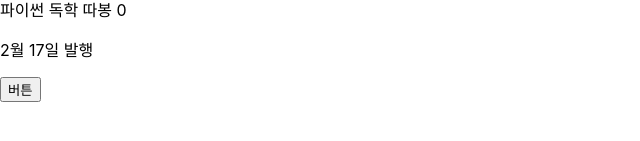
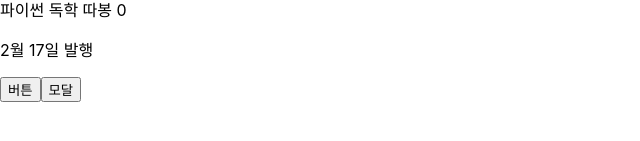
Before and after one commit to wkdwhdghks/shoppingmall, a React (Create React App) app: page / in a window 1280 px wide. Shown: the part 179-320 px from the top of the page, without its empty margins (0-640 px from the left). Built offline with nearby package versions, Linux system fonts and the light colour scheme.

Commit message:
[Feat] 모달창 만들어보기

```diff
--- a/src/App.js
+++ b/src/App.js
@@ -7,8 +7,8 @@ function App() {
     "강남 우동맛집",
     "파이썬 독학",
   ]);
-
   const [num, setNum] = useState(0);
+  const [modal, setModal] = useState(false);
 
   return (
     <div>
@@ -21,6 +21,16 @@ function App() {
         </div>
       ))}
       <button onClick={() => setTitle([...title].sort())}>버튼</button>
+      <button onClick={() => setModal(!modal)}>모달</button>
+      {modal && <Modal />}
+    </div>
+  );
+}
+
+function Modal() {
+  return (
+    <div>
+      <p>모달창</p>
     </div>
   );
 }
```
